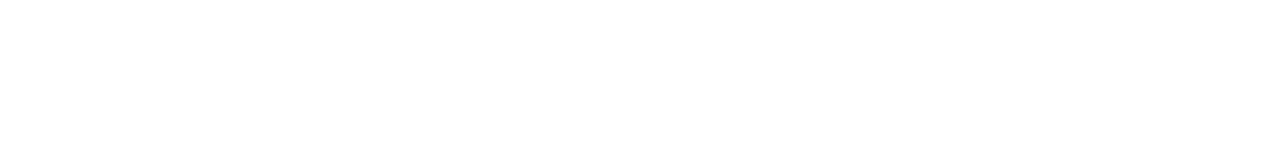
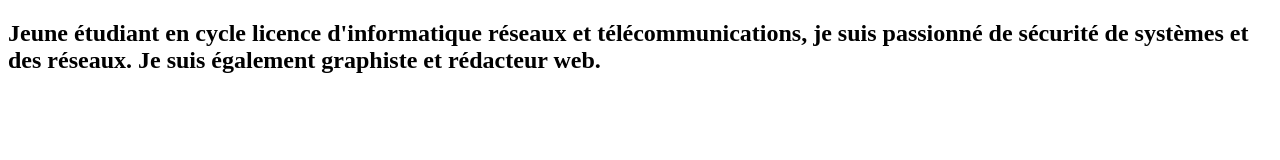
Before and after one commit to MaxZoumenou/git-mon-cv, a plain HTML site: page index.html in a window 1280 px wide. Drawn offline with Linux system fonts and the light colour scheme.

Commit message:
mise en placce de la section description

```diff
--- a/index.html
+++ b/index.html
@@ -8,6 +8,13 @@
     <title>Document</title>
 </head>
 <body>
+    <section>
 
+        <h2>
+            Jeune étudiant en cycle licence d'informatique réseaux et télécommunications, je suis passionné de sécurité de systèmes et des réseaux.
+            Je suis également graphiste et rédacteur web.
+        </h2>
+
+    </section>
 </body>
 </html>
```
